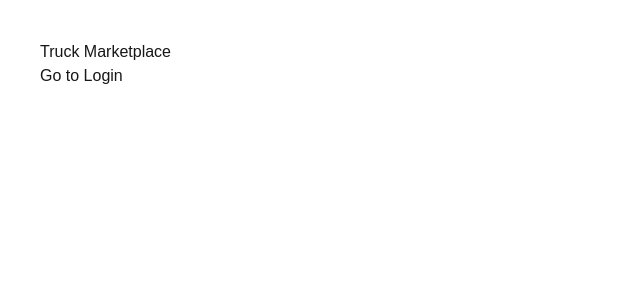
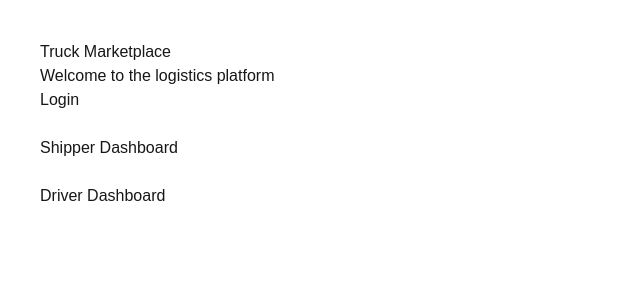
Before and after one commit to deepakmettur17-beep/truck-marketplace, a Next.js app: page / in a window 1280 px wide. Shown: the top 300 px of the page, without its empty margins (0-640 px from the left). Built offline with nearby package versions, Linux system fonts and the light colour scheme.

Commit message:
add homepage

```diff
--- a/app/page.tsx
+++ b/app/page.tsx
@@ -1,8 +1,16 @@
-export default function Home(){
+export default function Home() {
   return (
     <div style={{padding:40}}>
       <h1>Truck Marketplace</h1>
-      <a href="/login">Go to Login</a>
+      <p>Welcome to the logistics platform</p>
+
+      <a href="/login">Login</a>
+      <br/><br/>
+
+      <a href="/shipper">Shipper Dashboard</a>
+      <br/><br/>
+
+      <a href="/driver">Driver Dashboard</a>
     </div>
   )
 }
```
